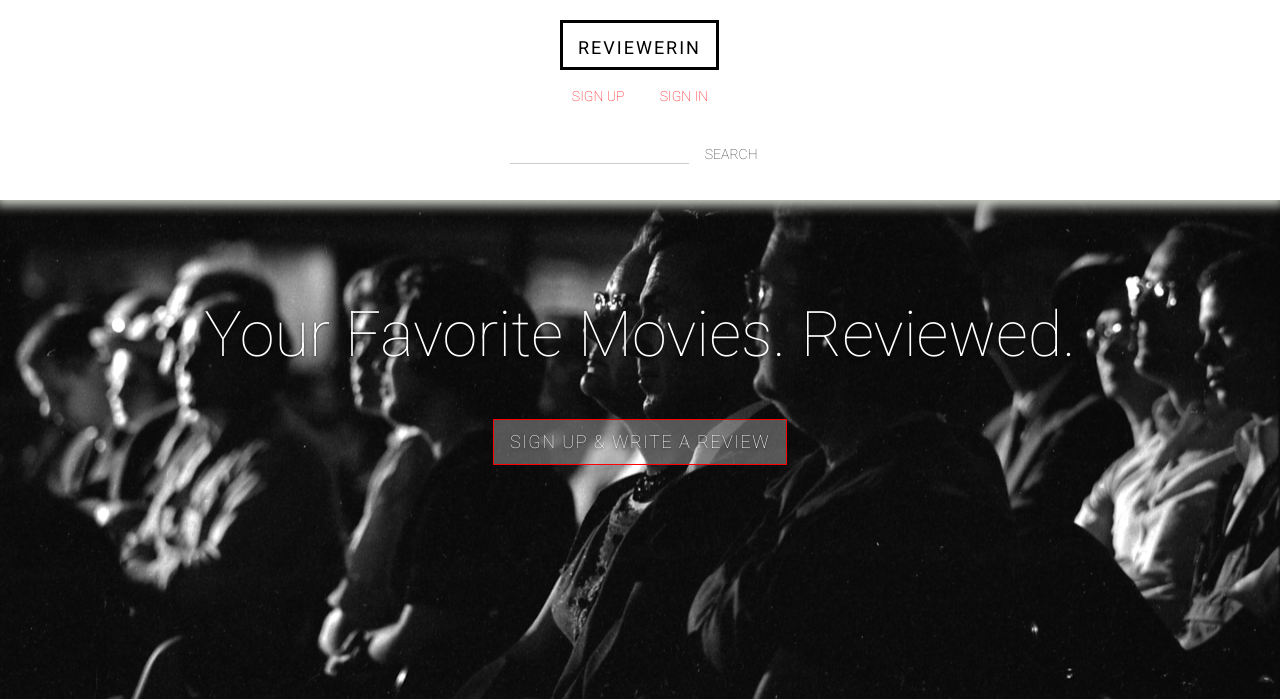
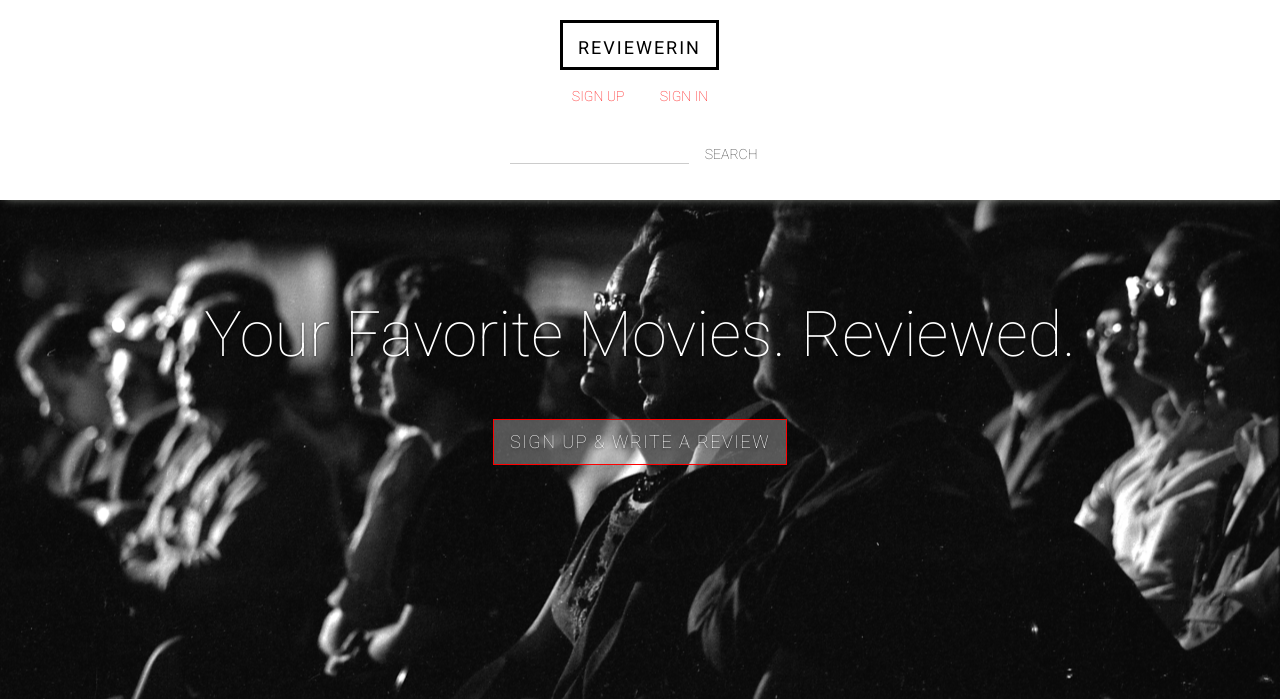
Before and after one commit to ehinson/movie_review, a Rails app: page / in a window 1280 px wide. Shown: the top 699 px of the page. Run offline with Rails 7, Linux system fonts and the light colour scheme; data that the repository does not hold is empty; style sheets or scripts are compiled from the project's sources; some libraries are stand-ins or nearby versions.

Commit message:
Fix shadow

```diff
--- a/app/assets/stylesheets/application.css.scss
+++ b/app/assets/stylesheets/application.css.scss
@@ -41,9 +41,9 @@
   border: none;
   border-radius: 0;
   height: 200px;
-  -webkit-box-shadow: 0 2px 10px 4px #C6CCC0;
-  -moz-box-shadow: 0 2px 10px 4px #C6CCC0;
-  box-shadow: 0 2px 10px 4px #C6CCC0;
+  -webkit-box-shadow: 0 2px 10px -5px #C6CCC0;
+  -moz-box-shadow: 0 2px 10px -5px #C6CCC0;
+  box-shadow: 0 2px 10px -5px #C6CCC0;
 }
 
 .navbar-header {
```
